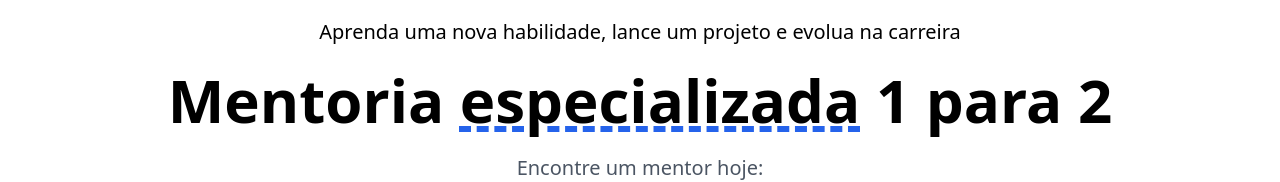
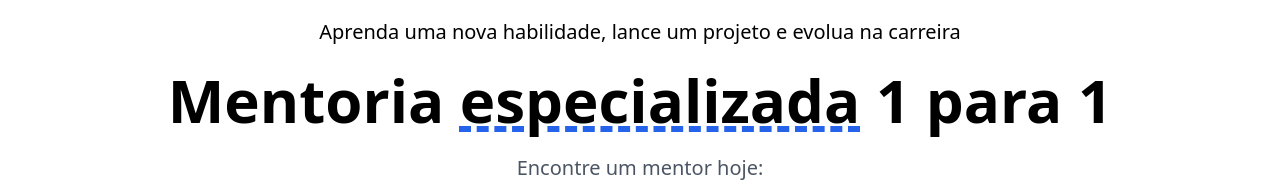
Before and after one commit to caetanovns/mentorr-web, a React (Vite) app: page / in a window 1280 px wide. Shown: the part 190-372 px from the top of the page. Built offline with nearby package versions, Linux system fonts and the light colour scheme.

Commit message:
correção da label

```diff
--- a/src/pages/home.tsx
+++ b/src/pages/home.tsx
@@ -51,7 +51,7 @@ function Hero() {
           <span className="underline decoration-dashed decoration-blue-600">
             especializada
           </span>{" "}
-          1 para 2
+          1 para 1
         </h1>
         <h2 className="text-md md:text-xl text-gray-600">
           Encontre um mentor hoje:
```
